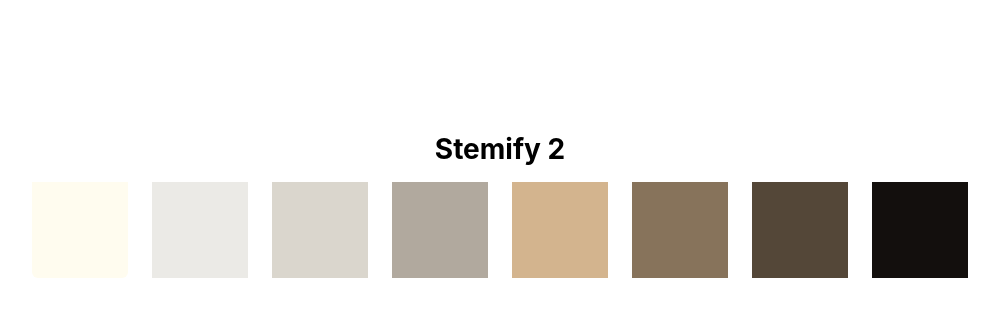
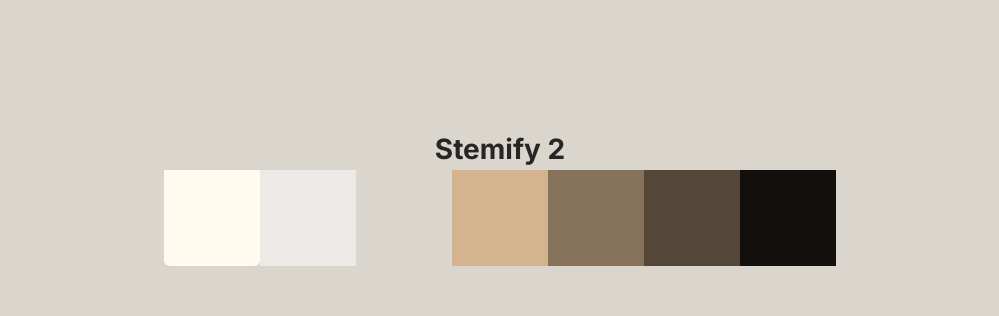
Before and after one commit to drew-harris/stemify2, a Next.js app: page / in a window 1280 px wide. Shown: the top 316 px of the page, without its empty margins (140-1139 px from the left). Built offline with nearby package versions, Linux system fonts and the light colour scheme.

Commit message:
Demo layout

```diff
--- a/pages/index.tsx
+++ b/pages/index.tsx
@@ -6,15 +6,14 @@ const Home: NextPage = () => {
       <div className="mx-auto text-center text-neutral-800 font-bold text-[28px] mt-32">
         Stemify 2
       </div>
-      <div className="flex flex-row   justify-center ">
-        <div className="w-24 m-3 h-24 bg-tan-50 rounded-b-md"></div>
-        <div className="w-24 m-3 h-24 bg-tan-100"></div>
-        <div className="w-24 m-3 h-24 bg-tan-200"></div>
-        <div className="w-24 m-3 h-24 bg-tan-250"></div>
-        <div className="w-24 m-3 h-24 bg-tan-300"></div>
-        <div className="w-24 m-3 h-24 bg-tan-400"></div>
-        <div className="w-24 m-3 h-24 bg-tan-500"></div>
-        <div className="w-24 m-3 h-24 bg-tan-700"></div>
+      <div className="flex flex-row justify-center ">
+        <div className="w-24 h-24 bg-tan-50 rounded-b-md"></div>
+        <div className="w-24 h-24 bg-tan-100"></div>
+        <div className="w-24 h-24 bg-tan-200"></div>
+        <div className="w-24 h-24 bg-tan-300"></div>
+        <div className="w-24 h-24 bg-tan-400"></div>
+        <div className="w-24 h-24 bg-tan-500"></div>
+        <div className="w-24 h-24 bg-tan-700"></div>
       </div>
     </>
   );
--- a/pages/test/SongTest.tsx
+++ /dev/null
@@ -1,8 +0,0 @@
-export default function SongTest({data}:any) {
-  return (
-    <div>
-      <h2>SongTest</h2>
-      <pre>{JSON.stringify(data, null, 2)}</pre>
-    </div>
-  )
-}
--- a/pages/test/index.tsx
+++ b/pages/test/index.tsx
@@ -1,47 +1,60 @@
-import { useEffect } from "react"
-import { getPrismaPool } from "../../server_helpers/prismaPool"
-import Image from "next/image"
+import { useEffect } from "react";
+import { getPrismaPool } from "../../server_helpers/prismaPool";
+import Image from "next/image";
 
-export default function Home({songs}: any) {
+function Song({ data }: any) {
+  return (
+    <div className="p-4 w-max bg-white rounded-xl flex shadow-sm flex-row justify-between items-center">
+      <div className="flex flex-row items-center gap-3">
+        <div className="w-10 h-10 rounded-lg overflow-hidden relative">
+          <Image layout="fill" src={data.metadata.albumArt} alt="album art" />
+        </div>
+        <div>
+          <div className="font-semibold">{data.title}</div>
+          <div className="font-semibold">{data.metadata.artist}</div>
+        </div>
+      </div>
+      <button className="rounded bg-tan-400 text-white p-1 px-2 ml-6 font-semibold">
+        UPLOAD
+      </button>
+    </div>
+  );
+}
+
+export default function Home({ songs }: any) {
   useEffect(() => {
-    console.log(songs)
-  }, [songs])
-  const songComponents = songs.map((song:any)=> (
-    <div key={song.id}>
-      <h2>{song.title}</h2>
-      <pre>{JSON.stringify(song, null, 2)}</pre>
-      <Image src={song.metadata.albumArt} width={100} height={100} alt="Album Art" />
-    </div>
-  ))
+    console.log(songs);
+  }, [songs]);
+  const songComponents = songs.map((song: any) => (
+    <Song data={song} key={song.id} />
+  ));
 
   return (
-    <>
-    <div>Stemify 2 Soonr</div>
-    {songComponents}
-    </>
-  )
+    <div className="p-32 flex justify-center flex-wrap gap-10">
+      {songComponents}
+    </div>
+  );
 }
 
 export async function getServerSideProps() {
   const prisma = getPrismaPool();
   const songs = await prisma.song.findMany({
     where: {
-      complete: true
+      complete: true,
     },
     orderBy: {
-      createdAt: "desc"
+      createdAt: "desc",
     },
     select: {
       title: true,
       metadata: true,
-    }
-  })
-  console.log(songs)
+    },
+  });
+  console.log(songs);
 
   return {
     props: {
-      songs
-    }
-  }
-
+      songs,
+    },
+  };
 }
--- a/styles/globals.css
+++ b/styles/globals.css
@@ -1,3 +1,4 @@
+@import url('https://fonts.googleapis.com/css2?family=Inter:wght@300;400;500;700;900&display=swap');
 @tailwind base;
 @tailwind components;
 @tailwind utilities;
@@ -6,10 +7,13 @@ html,
 body {
   padding: 0;
   margin: 0;
-  font-family: -apple-system, BlinkMacSystemFont, Segoe UI, Roboto, Oxygen,
-    Ubuntu, Cantarell, Fira Sans, Droid Sans, Helvetica Neue, sans-serif;
+  font-family: 'Inter', sans-serif;
 
-  background-color: white;
+  background-color: #DAD6CD;
+}
+
+body {
+  color: #544738;
 }
 
 a {
--- a/tailwind.config.js
+++ b/tailwind.config.js
@@ -4,17 +4,18 @@ module.exports = {
     "./components/**/*.{js,ts,jsx,tsx}",
   ],
   theme: {
-    extend: {},
+    extend: {
       colors: {
         tan: {
           50: "#FFFCEF",
-        100: "#EBEAE6",
+          100: "#ebeae6",
           200: "#DAD6CD",
-        250: "#B1A99E",
           300: "#D3B48E",
           400: "#87735B",
           500: "#544738",
           700: "#130F0D",
+          1: "#dad6cd",
+        },
       },
     },
   },
```
Lines whose indentation alone changed are shown as unchanged.
